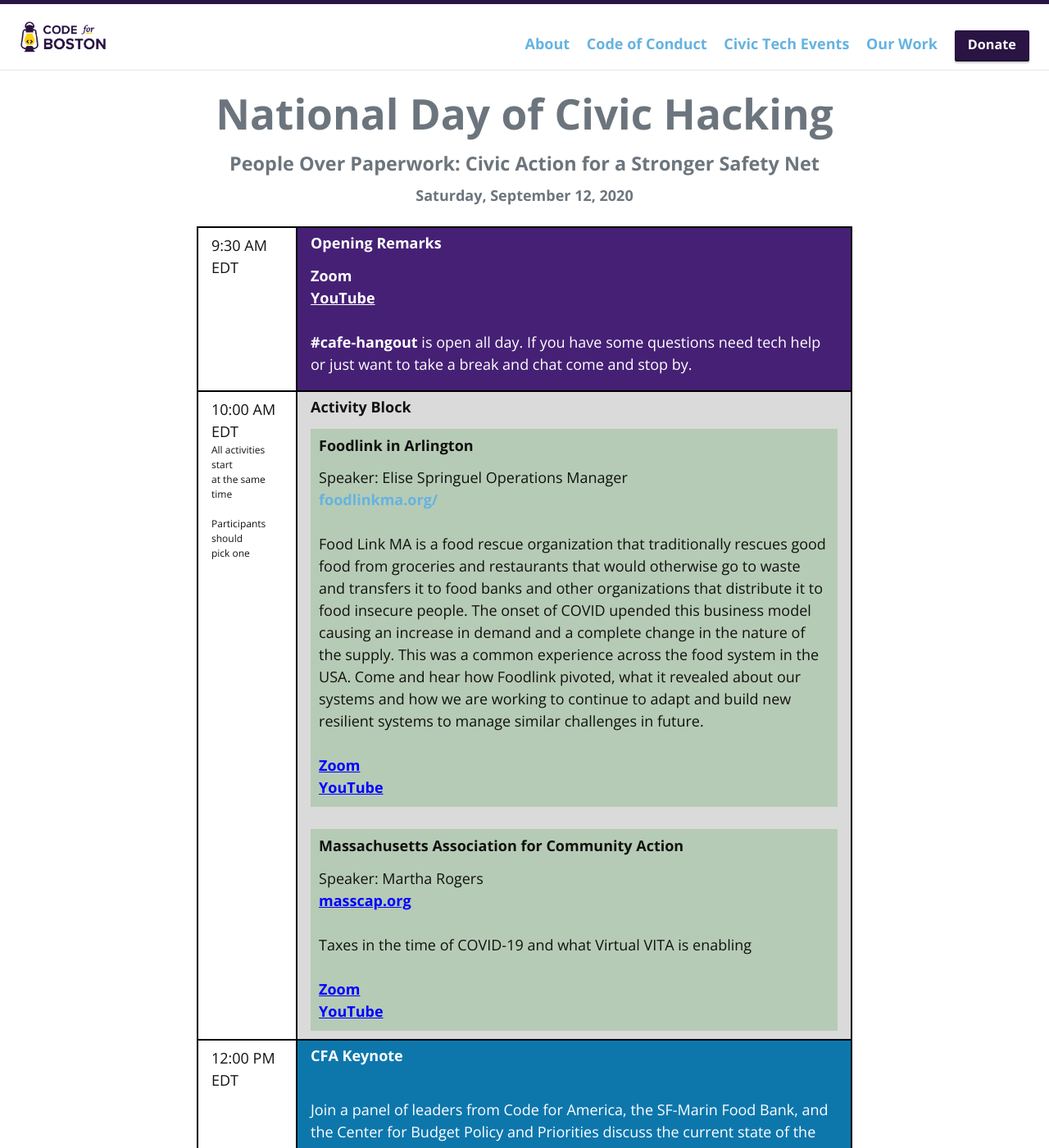
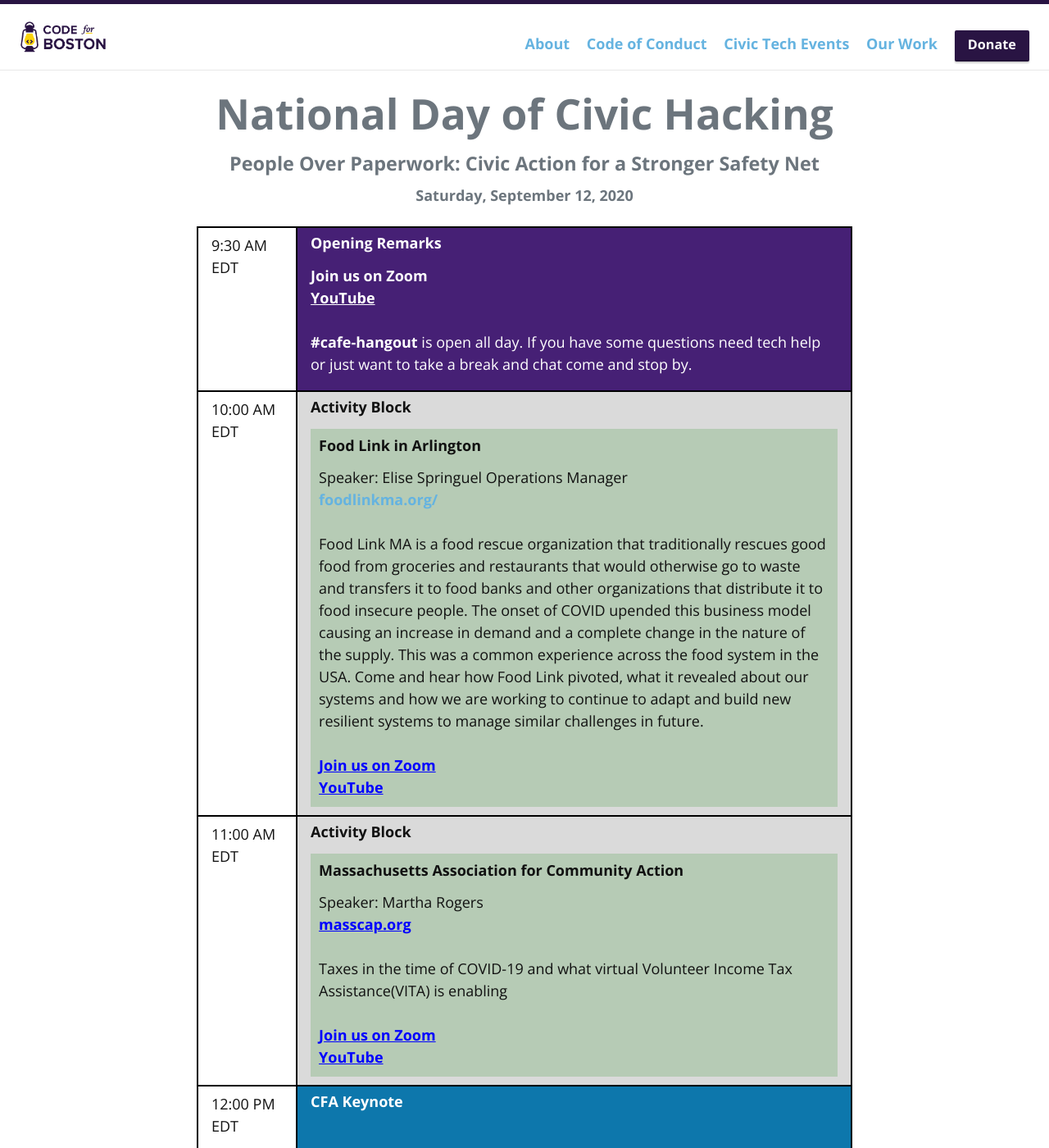
Before and after one commit to codeforboston/codeforboston.org, a Jekyll site: the page built from ndoch.html, in a window 1280 px wide and 1400 px high. Shown: the whole window at 82% size. Built offline with Jekyll 4.4.1, drawn with Linux system fonts in a browser that asks for light colours; nearby versions of some CDN libraries; some of the changed text lies outside the part shown.

Commit message:
Move event around and clarify links

```diff
--- a/ndoch.html
+++ b/ndoch.html
@@ -142,7 +142,7 @@
         <div>
           <a target="_blank"
             style="color: white;">
-            Zoom
+            Join us on Zoom
           </a>
         </div>
         <div>
@@ -165,11 +165,6 @@
         border: 2px solid black;
         vertical-align: top;">
         10:00 AM EDT
-        <div style="font-size: 12px;">
-          All activities start <br />at the same time<br />
-          <br />
-          Participants should <br />pick one
-        </div>
       </th>
       <!--class="activityBlock"-->
       <td rowspan="1" style="background-color: #dadada;
@@ -179,7 +174,7 @@
         <!--class="talk"-->
         <div style="background-color: #0b80002c; padding: 10px;">
           <h5 style="font-family: 'Open Sans', Helvetica, Arial, sans-serif;  font-weight: bold;">
-            Foodlink in Arlington
+            Food Link in Arlington
           </h5>
           <div>
             Speaker: Elise Springuel Operations Manager
@@ -194,17 +189,30 @@
             restaurants that would otherwise go to waste and transfers it to food banks and other organizations that
             distribute it to food insecure people. The onset of COVID upended this business model causing an increase in
             demand and a complete change in the nature of the supply. This was a common experience across the food
-            system in the USA. Come and hear how Foodlink pivoted, what it revealed about our systems and how we are
+            system in the USA. Come and hear how Food Link pivoted, what it revealed about our systems and how we are
             working to continue to adapt and build new resilient systems to manage similar challenges in future.
           </div>
           <br />
           <div>
-            <a target="_blank" style="text-decoration: underline; color: blue;">Zoom</a>
+            <a target="_blank" style="text-decoration: underline; color: blue;">Join us on Zoom</a>
             <br />
             <a target="_blank" style="text-decoration: underline; color: blue;">YouTube</a>
           </div>
         </div>
-        <br />
+      </td>
+    </tr>
+    <tr>
+      <th style="padding: 0.5rem 1rem;
+        font-weight: normal;
+        border: 2px solid black;
+        vertical-align: top;">
+        11:00 AM EDT
+      </th>
+      <!--class="activityBlock"-->
+      <td rowspan="1" style="background-color: #dadada;
+                padding: 0.5rem 1rem 10px 1rem;
+                border: 2px solid black;">
+        <h5 style="font-family: 'Open Sans', Helvetica, Arial, sans-serif; font-weight: bold;">Activity Block</h5>
         <!--class="talk"-->
         <div style="background-color: #0b80002c; padding: 10px;">
           <h5 style="font-family: 'Open Sans', Helvetica, Arial, sans-serif; font-weight: bold;">
@@ -218,11 +226,11 @@
           </div>
           <br />
           <div>
-            Taxes in the time of COVID-19 and what Virtual VITA is enabling
+            Taxes in the time of COVID-19 and what virtual Volunteer Income Tax Assistance(VITA) is enabling
           </div>
           <br />
           <div>
-            <a target="_blank" style="text-decoration: underline; color: blue;">Zoom</a>
+            <a target="_blank" style="text-decoration: underline; color: blue;">Join us on Zoom</a>
             <br />
             <a target="_blank" style="text-decoration: underline; color: blue;">YouTube</a>
           </div>
@@ -265,7 +273,7 @@
           </p>
         </div>
         <div>
-          <a target="_blank" style="color: white;"><u>Zoom</u></a>
+          <a target="_blank" style="color: white;"><u>Join us on Zoom</u></a>
         </div>
       </td>
     </tr>
@@ -303,7 +311,7 @@
           </div>
           <br />
           <div>
-            <a target="_blank" style="text-decoration: underline; color: blue;">Zoom</a>
+            <a target="_blank" style="text-decoration: underline; color: blue;">Join us on Zoom</a>
             <br />
             <a target="_blank" style="text-decoration: underline; color: blue;">YouTube</a>
           </div>
@@ -315,14 +323,14 @@
             Budgeting - Workshop
           </h5>
           <div>
-            Speaker: Annie LaCourt
+            Speaker: Annie LaCourt, Michael Morisy
           </div>
           <br />
           <div>
-            As the idea of defunding the police has entered the mainstream conversation this year, one question raised by this goal doesn't get a lot of attention - what is an effective approach to changing a municipality's budget priorities?  This workshop will show you how to find your community's budget, how to understand the budget process, and what you need to consider if you want to move the needle on budget priorities.  We will use the communities participants live in as examples so you may learn more than you would might think!          </div>
+            As the idea of defunding the police has entered the mainstream conversation this year, one question raised by this goal doesn't get a lot of attention - what is an effective approach to changing a municipality's budget priorities?  This workshop will show you how to find your community's budget, how to understand the budget process, and what you need to consider if you want to move the needle on budget priorities.  We will use participant's communities as examples so you may learn more than you might think!</div>
           <br />
           <div>
-            <a target="_blank" style="text-decoration: underline; color: blue;">Zoom</a>
+            <a target="_blank" style="text-decoration: underline; color: blue;">Join us on Zoom</a>
             <br />
             <a target="_blank" style="text-decoration: underline; color: blue;">YouTube</a>
           </div>
@@ -431,14 +439,14 @@
       <th style="padding: 0.5rem 1rem;
           font-weight: normal;
           border: 2px solid black;
-          vertical-align: top;">6:00 PM EDT</th>
+          vertical-align: top;">5:30 PM EDT</th>
       <!--class="closing"-->
       <td colspan="4" style="border: 2px solid black; padding: 0.5rem 1rem;">
         <h5 style="font-family: 'Open Sans', Helvetica, Arial, sans-serif; font-weight: bold;">
-          Closing Remarks
+          Show and Tell
         </h5>
         <div>
-          <a target="_blank" style="text-decoration: underline; color: blue;">Zoom</a>
+          <a target="_blank" style="text-decoration: underline; color: blue;">Join us on Zoom</a>
           <br />
           <a target="_blank" style="text-decoration: underline; color: blue;">YouTube</a>
         </div>
@@ -461,7 +469,7 @@
         </div>
         <br />
         <div>
-          <a target="_blank" style="text-decoration: underline; color: blue;">Zoom</a>
+          <a target="_blank" style="text-decoration: underline; color: blue;">Join us on Zoom</a>
         </div>
       </td>
     </tr>
```
